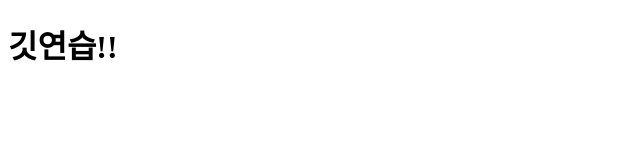
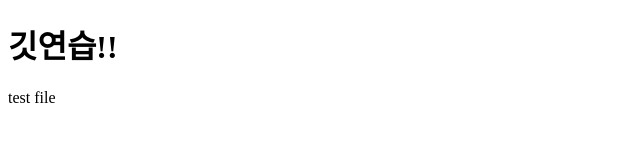
Before and after one commit to keyandju/testgit, a plain HTML site: page index.html in a window 1280 px wide. Shown: the full height of the page, 0-640 px from the left. Drawn offline with Linux system fonts and the light colour scheme.

Commit message:
add file

```diff
--- a/index.html
+++ b/index.html
@@ -7,5 +7,6 @@
 </head>
 <body>
     <h1>깃연습!!</h1>
+    <p>test file</p>
 </body>
 </html>
```
